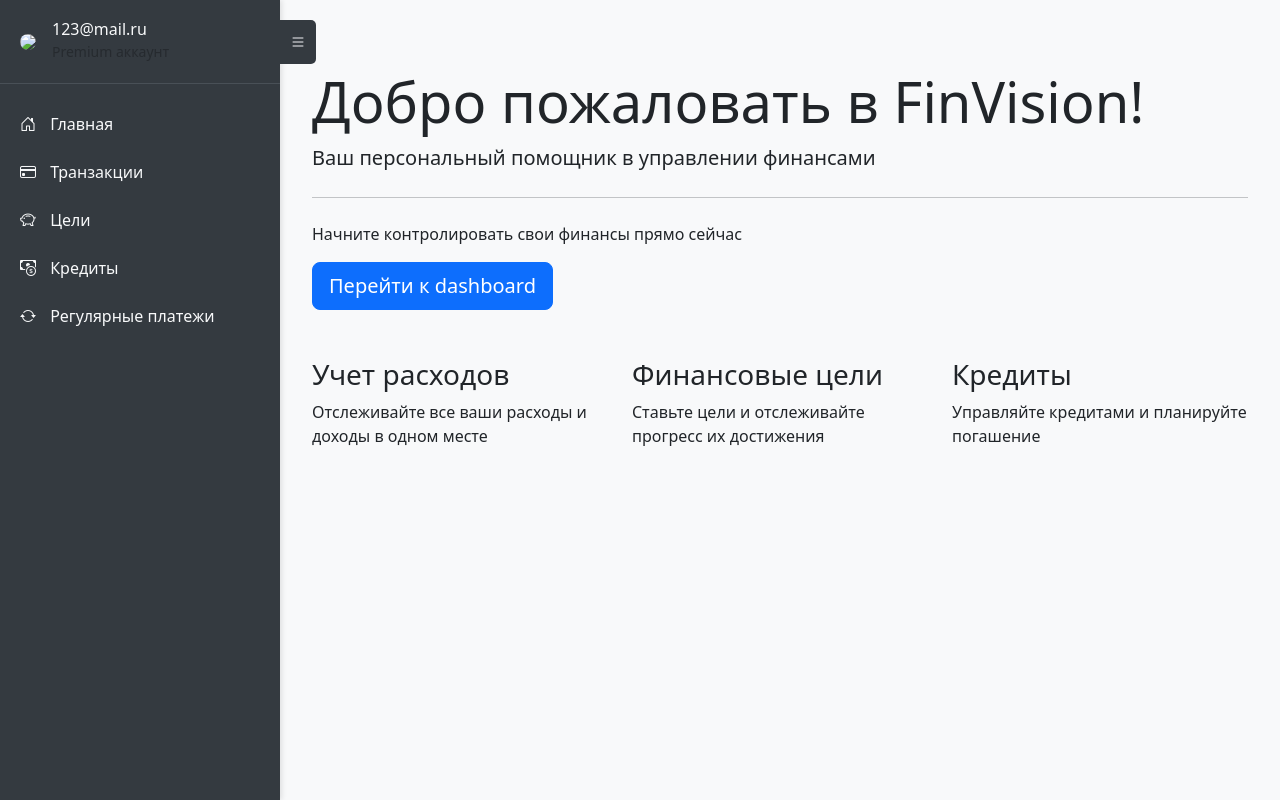
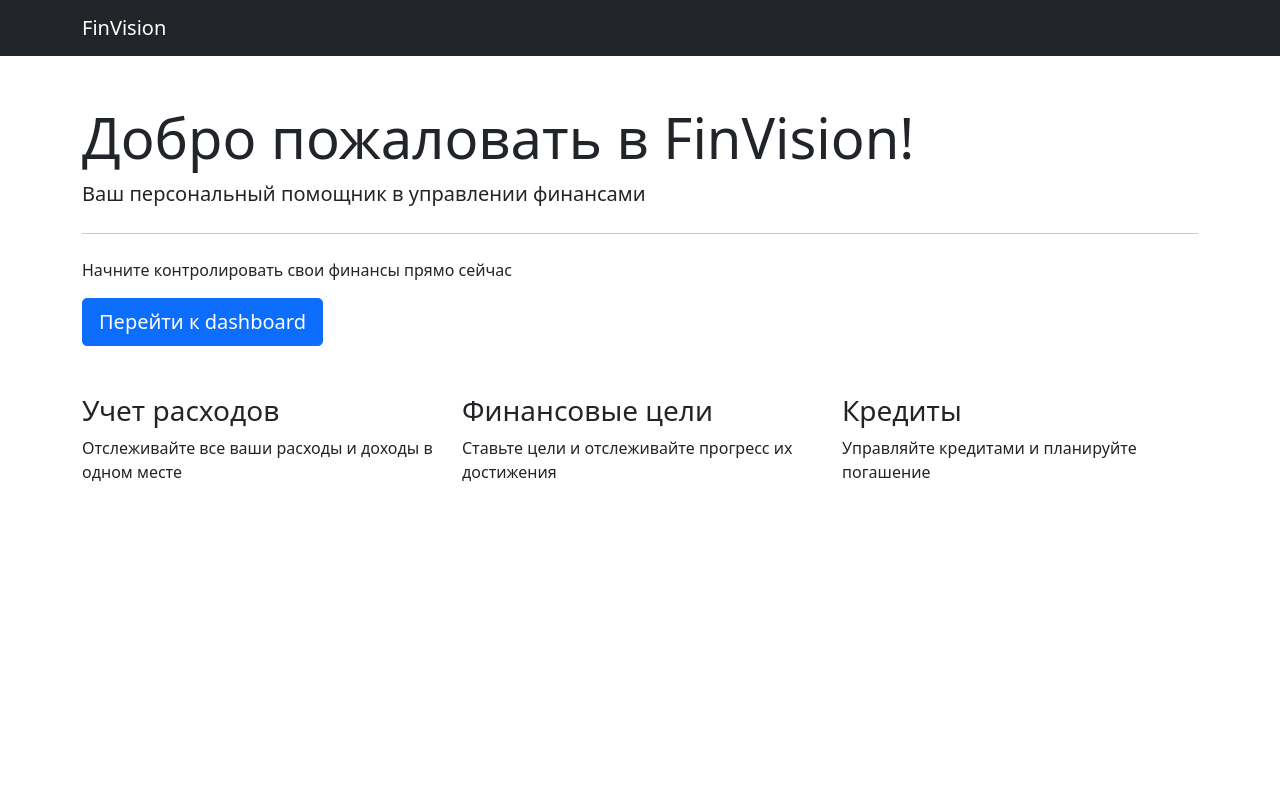
Before and after one commit to OptonGroup/FIC_hackathon, a Django app: page / in a window 1280 px wide. Run offline with Django 5.2, Linux system fonts and the light colour scheme; a user stored in the database is signed in; some libraries are stand-ins or nearby versions.

Commit message:
delete left navbar from main page

```diff
--- /dev/null
+++ b/templates/base_main.html
@@ -0,0 +1,23 @@
+<!DOCTYPE html>
+<html lang="ru">
+<head>
+    <meta charset="UTF-8">
+    <meta name="viewport" content="width=device-width, initial-scale=1.0">
+    <title>{% block title %}FinVision{% endblock %}</title>
+    <link href="https://cdn.jsdelivr.net/npm/bootstrap@5.1.3/dist/css/bootstrap.min.css" rel="stylesheet">
+</head>
+<body>
+    <nav class="navbar navbar-expand-lg navbar-dark bg-dark">
+        <div class="container">
+            <a class="navbar-brand" href="{% url 'main' %}">FinVision</a>
+        </div>
+    </nav>
+
+    <main>
+        {% block content %}
+        {% endblock %}
+    </main>
+
+    <script src="https://cdn.jsdelivr.net/npm/bootstrap@5.1.3/dist/js/bootstrap.bundle.min.js"></script>
+</body>
+</html>
--- a/templates/main.html
+++ b/templates/main.html
@@ -1,4 +1,4 @@
-{% extends 'base_operations.html' %}
+{% extends 'base_main.html' %}
 
 {% block title %}FinVision - Главная{% endblock %}
 
```
